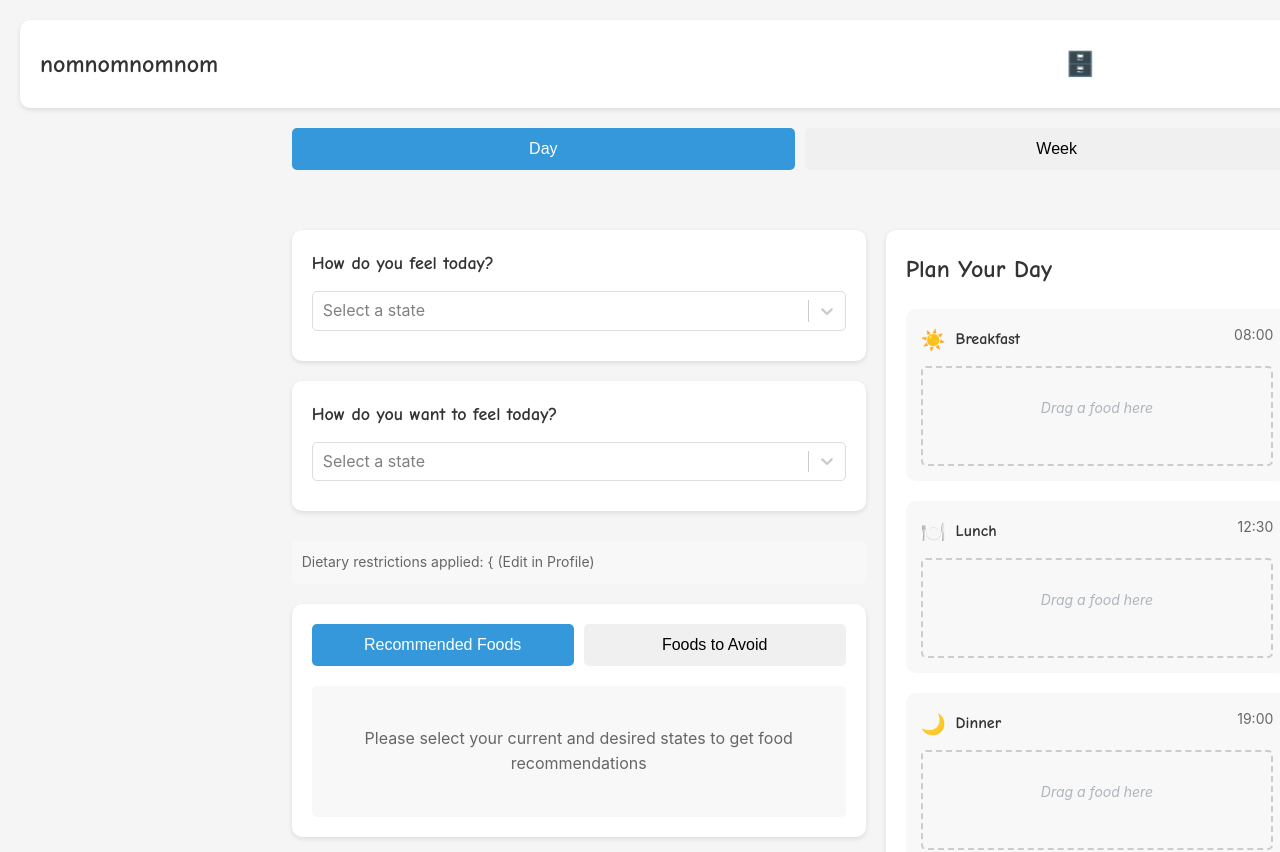
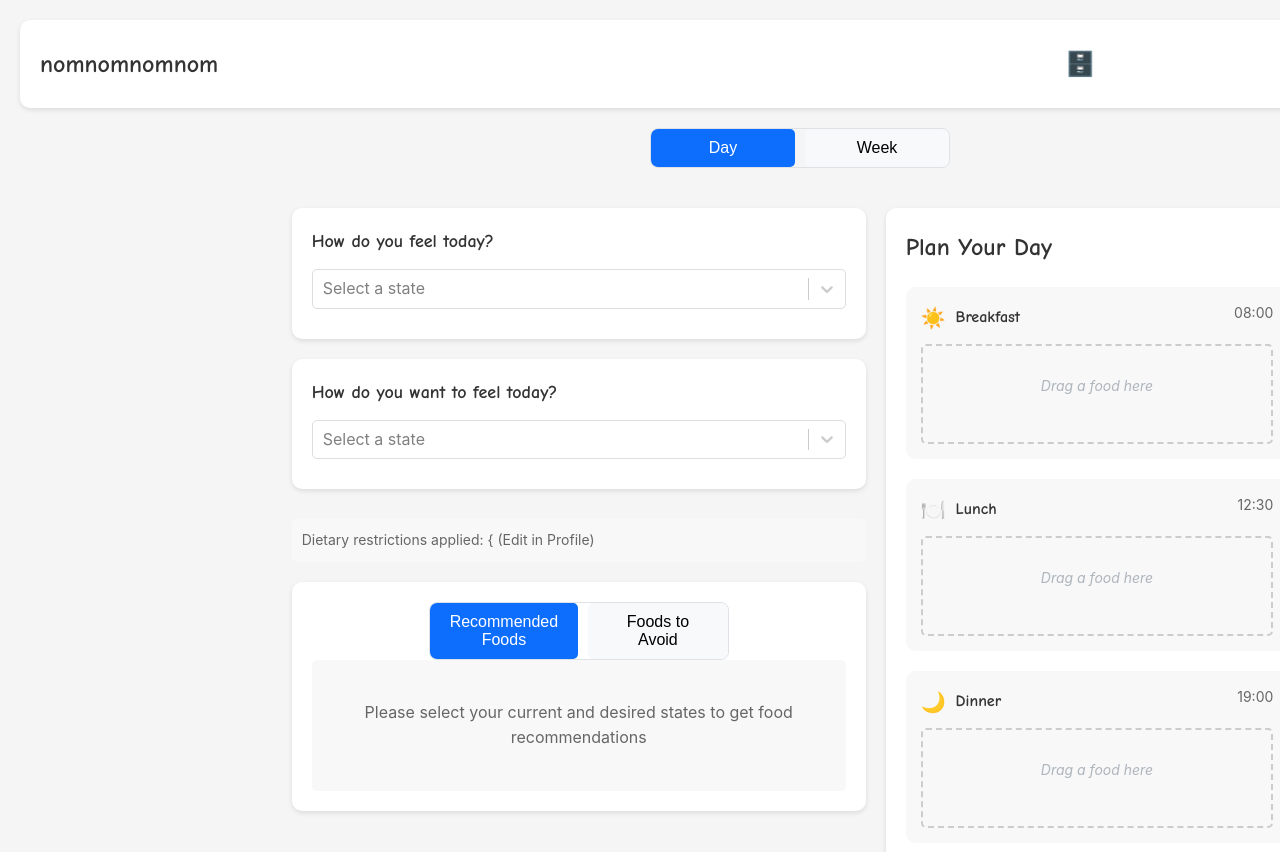
Before and after one commit to DRon98/nomnomnomnom, a React (Create React App) app: page / in a window 1280 px wide. Shown: the top 852 px of the page. Built offline with nearby package versions, Linux system fonts and the light colour scheme.

Commit message:
styling changes

```diff
--- a/src/components/ViewToggle/styles.css
+++ b/src/components/ViewToggle/styles.css
@@ -1,5 +1,31 @@
 .view-toggle {
   margin-bottom: 20px;
+  display: flex;
+  flex-direction: column;
+  align-items: center;
+}
+
+.tabs-header {
+  display: flex;
+  width: 300px;
+  margin: 0 auto;
+  border-radius: 8px;
+  overflow: hidden;
+  border: 1px solid #dee2e6;
+}
+
+.tab-button {
+  flex: 1;
+  padding: 10px 20px;
+  background-color: #f8f9fa;
+  border: none;
+  cursor: pointer;
+  transition: background-color 0.3s;
+}
+
+.tab-button.active {
+  background-color: #0d6efd;
+  color: white;
 }
 
 .week-view-tooltip {
```
